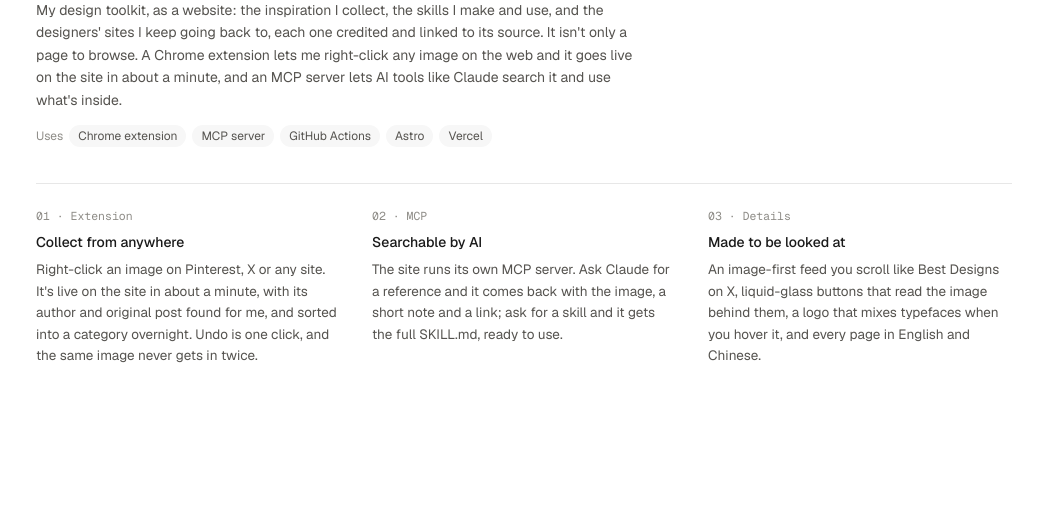
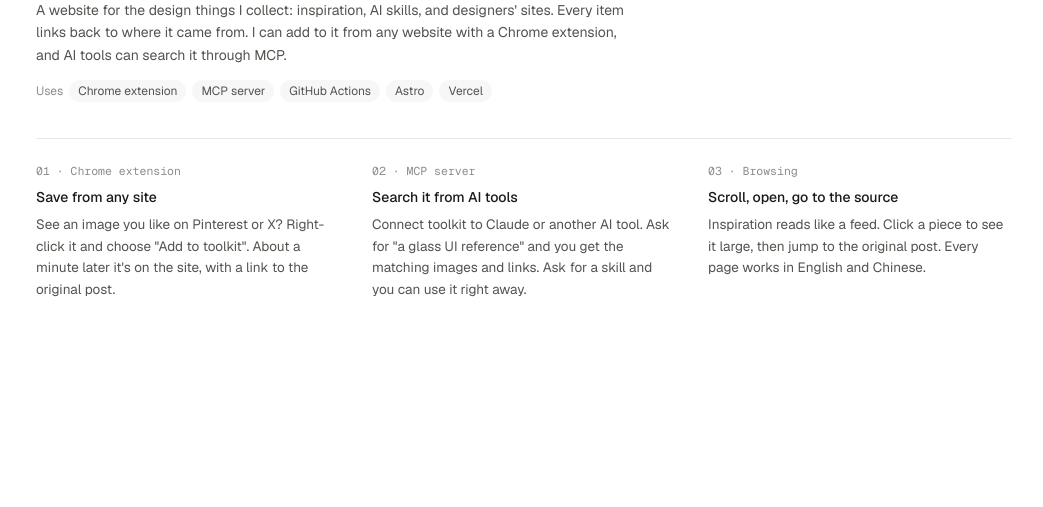
Before and after one commit to shuyii0315-arch/toolkit-page, a plain HTML site: page index.html in a window 1280 px wide. Shown: the part 771-1278 px from the top of the page, without its empty margins (116-1159 px from the left). After the commit the page ends 1212 px from the top, so only its background shows below. Drawn offline with nearby package versions, Linux system fonts and the light colour scheme.

Commit message:
Simpler intro and highlights
Co-Authored-By: Claude Opus 5.5 <noreply@anthropic.com>
Claude-Session: https://claude.ai/code/session_01PicjiWp7GqFLdWCzT9KsLS

```diff
--- a/index.html
+++ b/index.html
@@ -55,12 +55,12 @@ pre.tall{max-height:280px;overflow:auto;padding-right:6px;color:#55534F}
 <div class="demo"><video src="toolkit-launch.mp4" poster="toolkit-poster.jpg" autoplay muted loop playsinline></video></div>
 <section class="info">
  <div class="ttl"><h1>toolkit</h1><div class="acts"><button id="share" title="Copy link"><svg viewBox="0 0 24 24"><path d="M4 12v7a2 2 0 0 0 2 2h12a2 2 0 0 0 2-2v-7"/><path d="M16 6l-4-4-4 4M12 2v13"/></svg><span>Share</span></button><a class="gh" href="https://toolkit-xi-eight.vercel.app/" target="_blank" rel="noopener">Visit site ↗</a></div></div>
- <p class="desc">My design toolkit, as a website: the inspiration I collect, the skills I make and use, and the designers' sites I keep going back to, each one credited and linked to its source. It isn't only a page to browse. A Chrome extension lets me right-click any image on the web and it goes live on the site in about a minute, and an MCP server lets AI tools like Claude search it and use what's inside.</p>
+ <p class="desc">A website for the design things I collect: inspiration, AI skills, and designers' sites. Every item links back to where it came from. I can add to it from any website with a Chrome extension, and AI tools can search it through MCP.</p>
  <div class="uses"><span>Uses</span><i>Chrome extension</i><i>MCP server</i><i>GitHub Actions</i><i>Astro</i><i>Vercel</i></div>
  <div class="hl">
-  <div><span class="k">01 · Extension</span><h3>Collect from anywhere</h3><p>Right-click an image on Pinterest, X or any site. It's live on the site in about a minute, with its author and original post found for me, and sorted into a category overnight. Undo is one click, and the same image never gets in twice.</p></div>
-  <div><span class="k">02 · MCP</span><h3>Searchable by AI</h3><p>The site runs its own MCP server. Ask Claude for a reference and it comes back with the image, a short note and a link; ask for a skill and it gets the full SKILL.md, ready to use.</p></div>
-  <div><span class="k">03 · Details</span><h3>Made to be looked at</h3><p>An image-first feed you scroll like Best Designs on X, liquid-glass buttons that read the image behind them, a logo that mixes typefaces when you hover it, and every page in English and Chinese.</p></div>
+  <div><span class="k">01 · Chrome extension</span><h3>Save from any site</h3><p>See an image you like on Pinterest or X? Right-click it and choose "Add to toolkit". About a minute later it's on the site, with a link to the original post.</p></div>
+  <div><span class="k">02 · MCP server</span><h3>Search it from AI tools</h3><p>Connect toolkit to Claude or another AI tool. Ask for "a glass UI reference" and you get the matching images and links. Ask for a skill and you can use it right away.</p></div>
+  <div><span class="k">03 · Browsing</span><h3>Scroll, open, go to the source</h3><p>Inspiration reads like a feed. Click a piece to see it large, then jump to the original post. Every page works in English and Chinese.</p></div>
  </div>
 </section>
 <script>const $=s=>document.querySelector(s);$('#share').onclick=async()=>{try{await navigator.clipboard.writeText(location.href);$('#share span').textContent='Copied'}catch(e){prompt('Copy link',location.href)}setTimeout(()=>$('#share span').textContent='Share',1500)};</script>
```
Also changed, not shown: 1 other file.
